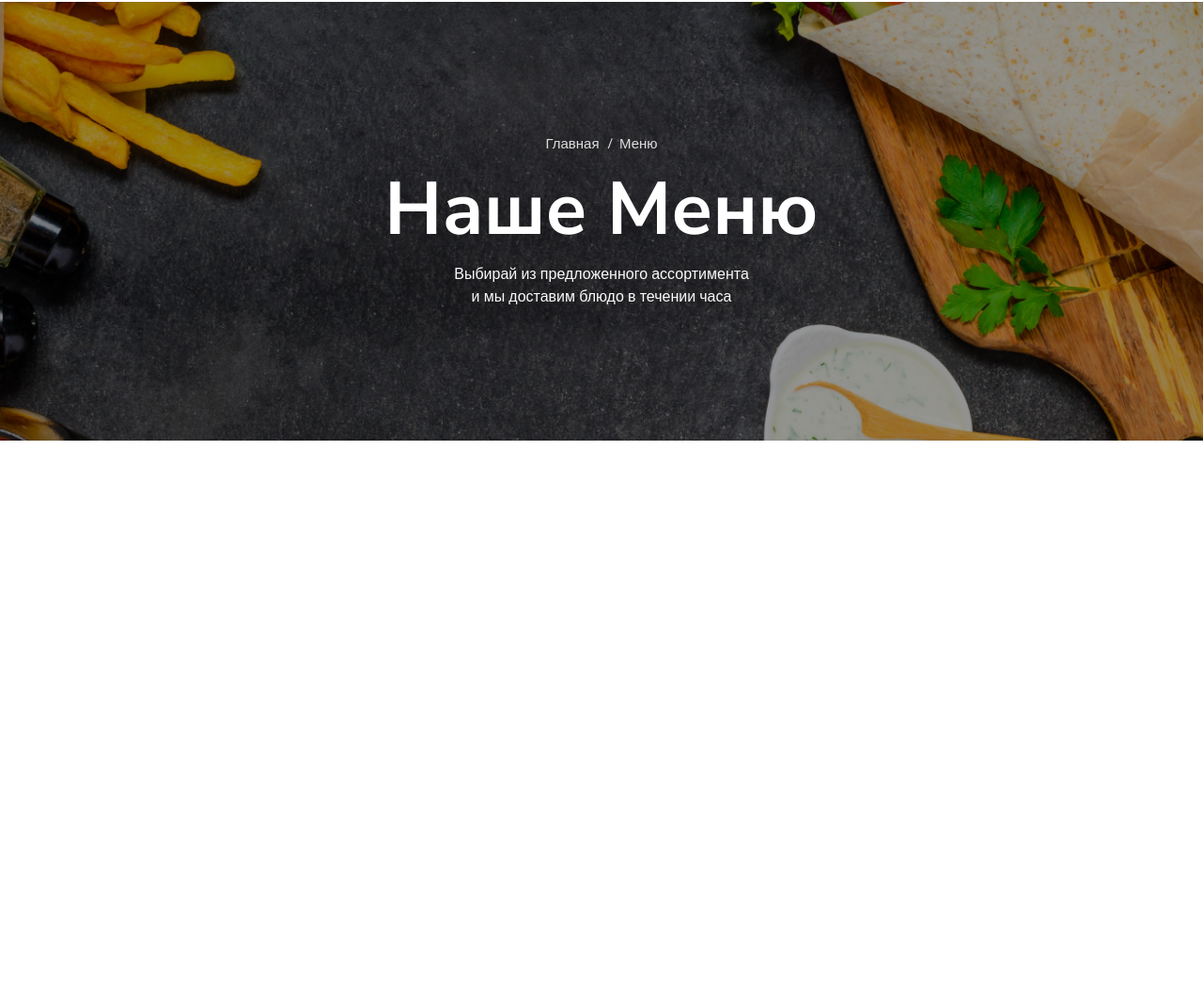
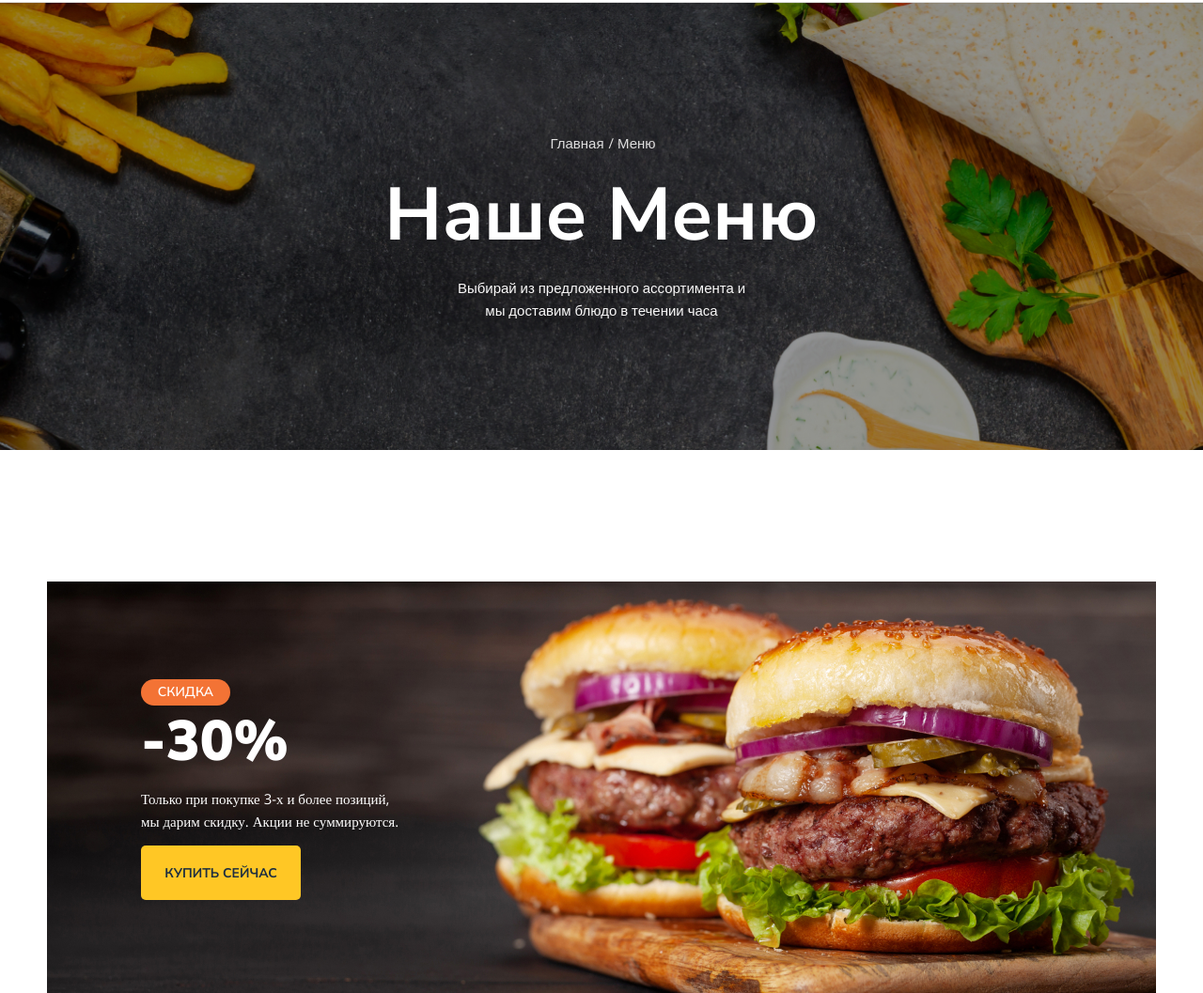
Before and after one commit to SanchaiA/Module01-Burger, a plain HTML site: page index.html in a window 1280 px wide. Shown: the part 107-1164 px from the top of the page at 94% size. Before the commit the page ends 800 px from the top, so only its background shows below. Drawn offline with nearby package versions, Linux system fonts and the light colour scheme.

Commit message:
add styles banner

```diff
--- a/index.html
+++ b/index.html
@@ -45,7 +45,19 @@
       <h1 class="title">Наше Меню</h1>
       <p class="description">Выбирай из предложенного ассортимента и мы доставим блюдо в течении часа</p>
     </div>
-
   </div>
+  <main>
+    <div class="banner">
+        <div class="container">
+          <div class="banner-box">
+            <h2 class='banner-title'><span>скидка</span>-30%</h2>
+            <p class="banner-text">
+              Только при покупке 3-х и более позиций,<br>мы дарим скидку. Акции не суммируются.
+            </p>
+            <a href="#" class="banner-link">купить сейчас</a>
+          </div>
+        </div>
+    </div>
+  </main>
 </body>
 </html>
--- a/styles/main.css
+++ b/styles/main.css
@@ -6,6 +6,9 @@ body {
   margin: 0 auto;
   padding-left: 15px;
   padding-right: 15px;
+}
+header {
+  border-bottom: 1px solid #dedede;
 }
 .header {
   font-family: "Open Sans", sans-serif;
@@ -26,7 +29,10 @@ body {
 .header-nav {
   list-style-type: none;
   display: flex;
+  padding-top: px;
   padding-left: 0;
+  margin-left: -100px;
+  padding-right: 0px;
   gap: 46px;
 }
 .header-nav a {
@@ -34,6 +40,9 @@ body {
   font-size: 20px;
   color: #443737;
   text-decoration: none;
+}
+.header-nav a:hover {
+  color: #ffc725;
 }
 .header-nav a::after {
   content: "";
@@ -53,6 +62,7 @@ body {
   border: none;
   padding: 0;
   gap: 10px;
+  cursor: pointer;
 }
 .button-item {
   position: relative;
@@ -82,15 +92,16 @@ body {
   background-image: url(../images/bg.jpg);
   background-size: cover;
   background-position: center center;
-  padding: 142px 0;
+  padding: 140px 0;
+  margin-bottom: 140px;
 }
 .breadcrumbs {
-  padding-left: 0;
-  margin-top: 0;
+  padding-left: 03px;
+  margin-top: 1px;
   list-style-type: none;
   display: flex;
   justify-content: center;
-  gap: 16px;
+  gap: 9px;
 }
 .breadcrumbs a {
   font-family: "Open Sans", sans-serif;
@@ -98,10 +109,17 @@ body {
   font-size: 15px;
   text-decoration: none;
 }
+.breadcrumbs a:hover {
+  color: #ffc725;
+}
 .breadcrumbs a::before {
   content: "/";
   position: relative;
-  left: -7px;
+  left: -4px;
+  pointer-events: none;
+}
+.breadcrumbs a:hover::before {
+  color: #dedede;
 }
 .breadcrumbs li:first-child a::before {
   display: none;
@@ -109,14 +127,69 @@ body {
 .title {
   font-weight: 700;
   font-size: 79px;
-  margin-top: 10px;
-  margin-bottom: 10px;
+  margin-top: 22px;
+  margin-bottom: 22px;
 }
 .description {
   font-family: "Open Sans", sans-serif;
-  font-size: 1.5;
+  font-size: 15px;
   line-height: 24px;
   color: #faf9f9;
   max-width: 320px;
-  margin: 0 auto;
+  margin: -3px auto;
 }
+.banner-box {
+  background-image: url(../images/banner-bg.jpg);
+  background-size: cover;
+  background-position: center center;
+  padding: 104px 907px 230px 100px;
+  display: flex;
+  flex-direction: column;
+  color: #ffffff;
+}
+.banner-title {
+  display: flex;
+  flex-direction: column;
+  font-family: "Nunito Sans", sans-serif;
+  font-weight: 900;
+  font-size: 60px;
+  line-height: 76px;
+  color: #ffffff;
+  text-transform: uppercase;
+  margin: 0;
+}
+.banner-title span {
+  font-family: "Open Sans" sans-serif;
+  font-weight: 600;
+  font-size: 14px;
+  line-height: 28px;
+  text-align: center;
+  background: #f37335;
+  border-radius: 14px;
+  width: 95px;
+  height: 28px;
+  bottom: 3px;
+}
+.banner-text {
+  font-family: Open Sans;
+  font-size: 15px;
+  line-height: 24px;
+  position: absolute;
+  margin-top: 115px;
+}
+.banner-link {
+  position: absolute;
+  font-family: Nunito Sans;
+  font-weight: 700;
+  font-size: 14px;
+  line-height: 60px;
+  color: #1e2f40;
+  text-decoration: none;
+  text-transform: uppercase;
+  text-align: center;
+  background: #ffc725;
+  width: 170px;
+  height: 58px;
+  border-radius: 5px;
+  margin-top: 177px;
+}
```
Also changed, not shown: images/banner-bg.jpg (added).
